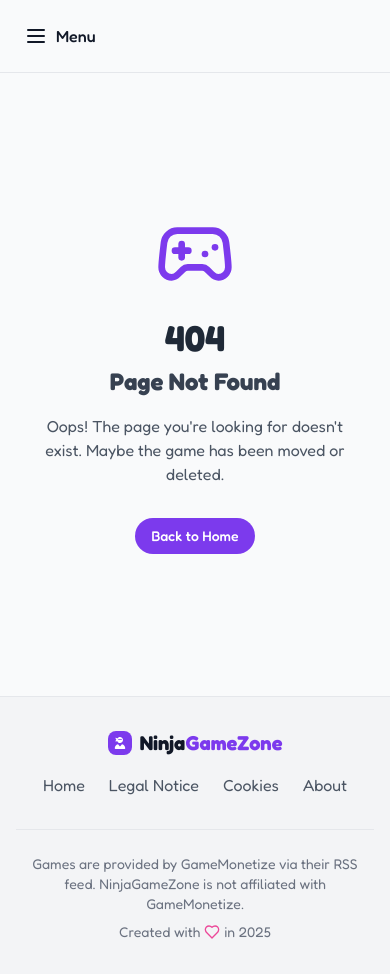
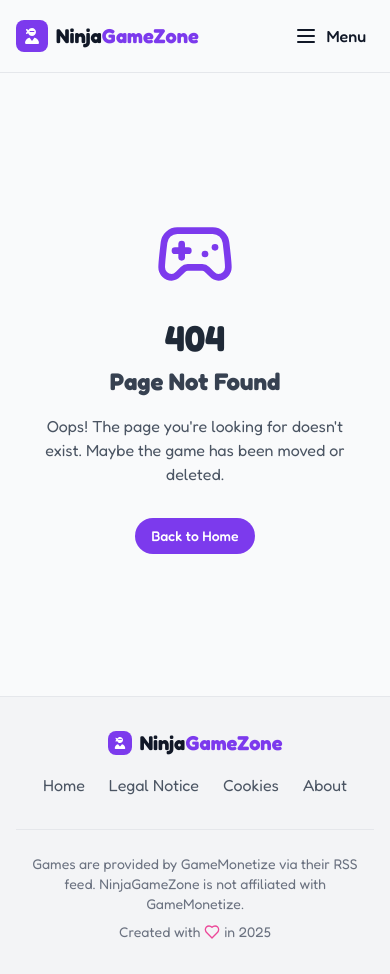
Before and after one commit to fthomas67/ninjagamezone, a React (Vite) app: page /game/1/1 in a window 390 px wide. Built offline with nearby package versions, Linux system fonts and the light colour scheme.

Commit message:
feat: add menu next to the menu button

```diff
--- a/src/components/Layout.tsx
+++ b/src/components/Layout.tsx
@@ -16,7 +16,16 @@ const Layout = () => {
         />
         <div className="flex-1 flex flex-col min-h-screen">
           {/* Mobile header with hamburger button */}
-          <div className="lg:hidden p-4 border-b border-gray-200">
+          <div className="lg:hidden p-4 border-b border-gray-200 flex items-center justify-between">
+            <div className="flex items-center gap-2">
+              <div className="w-8 h-8 bg-primary rounded-lg flex items-center justify-center">
+                <img src="/logo.svg" alt="NinjaGameZone" className="w-4 h-4" />
+              </div>
+              <span className="font-bold text-xl">
+                <span className="text-foreground">Ninja</span>
+                <span className="text-primary">GameZone</span>
+              </span>
+            </div>
             <button
               onClick={() => setIsSidebarOpen(true)}
               className="flex items-center gap-2 p-2 hover:bg-gray-100 rounded-lg transition-colors"
```
